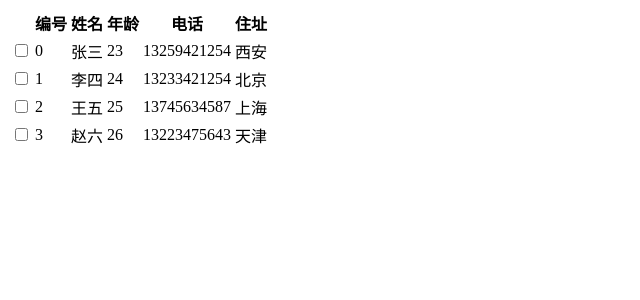
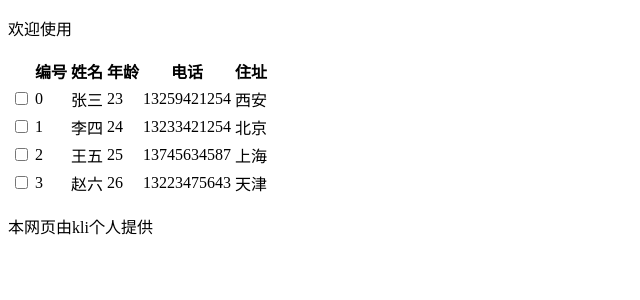
Before and after one commit to 1060352728/plaza-app, a Vue app: page /#/main in a window 1280 px wide. Shown: the top 300 px of the page, without its empty margins (0-640 px from the left). Built offline with nearby package versions, Linux system fonts and the light colour scheme.

Commit message:
自定义模块

```diff
--- /dev/null
+++ b/src/components/views/main/Footer.vue
@@ -0,0 +1,15 @@
+<template>
+    <div>
+      <p>本网页由kli个人提供</p>
+    </div>
+</template>
+
+<script>
+    export default {
+        name: "Footer"
+    }
+</script>
+
+<style scoped>
+
+</style>
--- /dev/null
+++ b/src/components/views/main/Header.vue
@@ -0,0 +1,15 @@
+<template>
+    <div>
+      <p>欢迎使用</p>
+    </div>
+</template>
+
+<script>
+    export default {
+        name: "Header"
+    }
+</script>
+
+<style scoped>
+
+</style>
--- a/src/components/views/main/main.vue
+++ b/src/components/views/main/Home.vue
@@ -1,5 +1,6 @@
 <template>
   <div>
+    <Header></Header>
     <table>
       <thead>
         <tr>
@@ -22,12 +23,17 @@
         </tr>
       </tbody>
     </table>
+    <Footer></Footer>
   </div>
 </template>
 
 <script>
+
+import Header from '@/components/views/main/Header';
+import Footer from '@/components/views/main/Footer';
+
 export default {
-  name: 'mains',
+  name: 'Home',
   data () {
     return {
       arr: [
@@ -37,6 +43,10 @@ export default {
         {"name":"赵六","age":"26","phone":"13223475643","address":"天津"}
         ]
     }
+  },
+  components: {
+    Header,
+    Footer
   }
 }
 </script>
--- a/src/router/index.js
+++ b/src/router/index.js
@@ -1,7 +1,7 @@
 import Vue from 'vue'
 import Router from 'vue-router'
-import login from '@/components/views/login'
-import main from '@/components/views/main/main'
+import Login from '@/components/views/Login'
+import Home from '@/components/views/main/Home'
 
 Vue.use(Router);
 
@@ -9,13 +9,13 @@ export default new Router({
   routes: [
     {
       path: '/',
-      name: 'login',
-      component: login
+      name: 'Login',
+      component: Login
     },
     {
       path: '/main',
-      name: 'main',
-      component: main
+      name: 'Home',
+      component: Home
     }
   ]
 })
```
